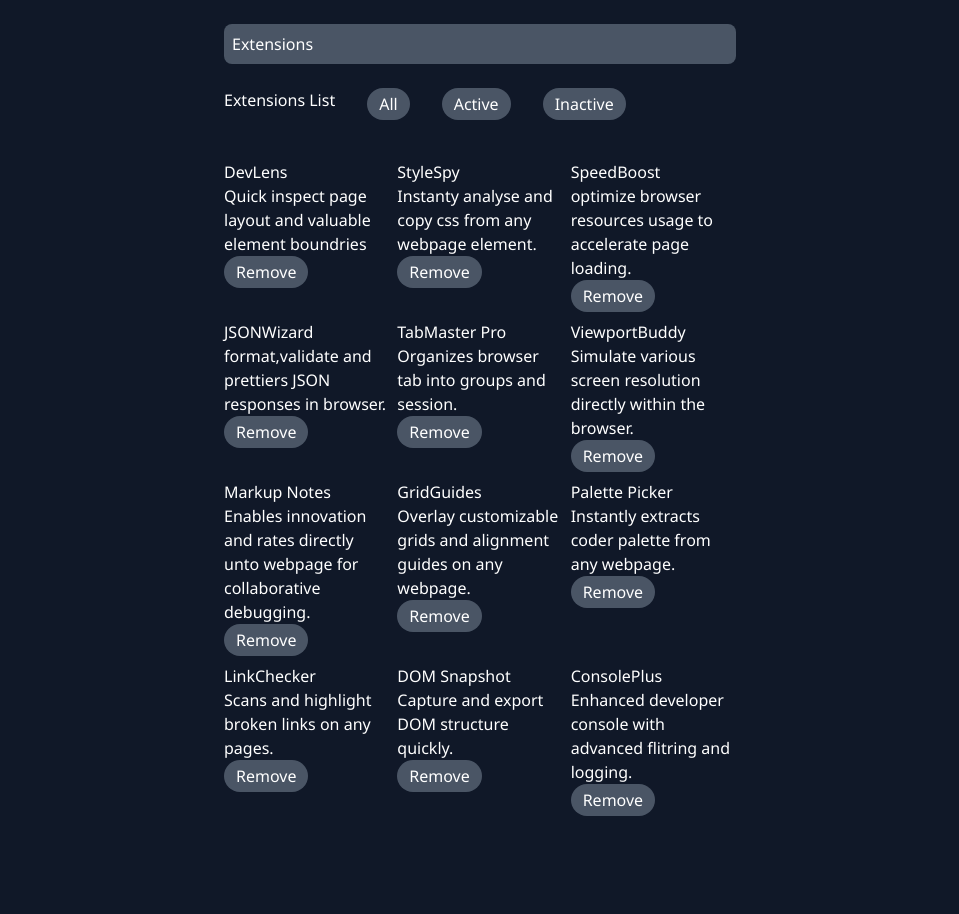
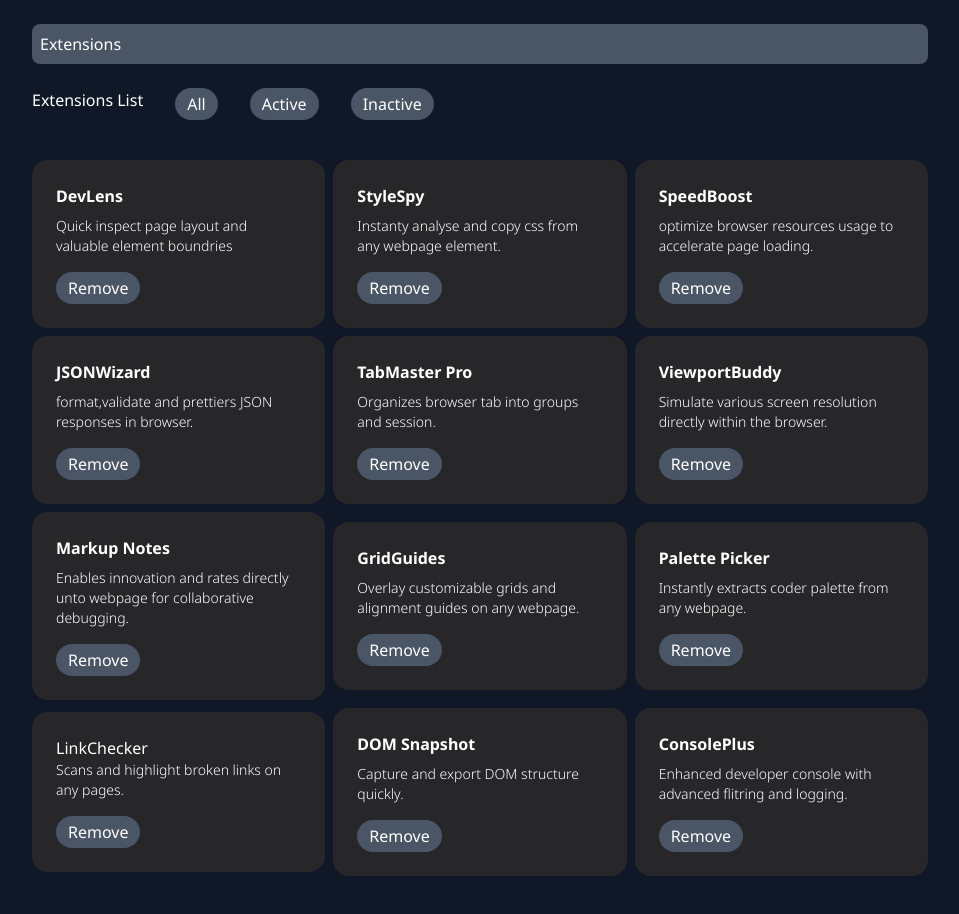
Before and after one commit to jojo-saturo/Browser, a plain HTML site: page index.html in a window 1280 px wide. Shown: the whole page, without its empty margins (160-1119 px from the left). Before the commit the page ends 816 px from the top, so only its background shows below. Drawn offline with nearby package versions, Linux system fonts and the light colour scheme.

Commit message:
Main layout

```diff
--- a/index.html
+++ b/index.html
@@ -1,11 +1,13 @@
 <!DOCTYPE html>
 <html lang="en">
+
 <head>
-    <meta charset="UTF-8">
-    <meta name="viewport" content="width=device-width, initial-scale=1.0">
-    <link rel="preconnect" href="https://fonts.googleapis.com">
-<link rel="preconnect" href="https://fonts.gstatic.com" crossorigin>
-<link href="https://fonts.googleapis.com/css2?family=Noto+Sans:ital,wght@0,100..900;1,100..900&display=swap" rel="stylesheet">
+  <meta charset="UTF-8" />
+  <meta name="viewport" content="width=device-width, initial-scale=1.0" />
+  <link rel="preconnect" href="https://fonts.googleapis.com" />
+  <link rel="preconnect" href="https://fonts.gstatic.com" crossorigin />
+  <link href="https://fonts.googleapis.com/css2?family=Noto+Sans:ital,wght@0,100..900;1,100..900&display=swap"
+    rel="stylesheet" />
   <style>
     .font-notoSans {
       font-family: "Noto Sans", sans-serif !important;
@@ -14,37 +16,118 @@
   <script src="https://cdn.jsdelivr.net/npm/@tailwindcss/browser@4"></script>
   <title>Browser UI</title>
 </head>
-<body class="min-h-screen bg-gray-900 text-white p-6 justify-items-center m-auto w-screen">
+
+<body class="min-h-screen w-screen p-6 m-auto text-white bg-gray-900 justify-items-center">
   <div class="font-notoSans">
     <!--Header-->
-        <div class="bg-gray-600 mb-6 p-2 rounded-lg">
+    <div class="mb-6 p-2 bg-gray-600 rounded-lg">
       <h3>Extensions</h3>
     </div>
-        <div class="flex gap-8 mb-10">
-            <h1>Extensions List</h1> <!--Extensions List-->
-            <button class="bg-gray-600 px-3 py-1 text-white rounded-full hover:bg-red-600">All</button>
-            <button class="bg-gray-600 px-3 py-1 text-white rounded-full hover:bg-red-600">Active</button>
-            <button class="bg-gray-600 px-3 py-1 text-white rounded-full hover:bg-red-600">Inactive</button>
+    <div class="flex mb-10 gap-8">
+      <h1>Extensions List</h1>
+      <!--Extensions List-->
+      <button class="px-3 py-1 text-white bg-gray-600 rounded-full hover:bg-red-600">
+        All
+      </button>
+      <button class="px-3 py-1 text-white bg-gray-600 rounded-full hover:bg-red-600">
+        Active
+      </button>
+      <button class="px-3 py-1 text-white bg-gray-600 rounded-full hover:bg-red-600">
+        Inactive
+      </button>
     </div>
-        <div class="grid grid-cols-3 justify-items-center gap-2 float-left w-lg"> <!--Main-->
-            <div><h1>DevLens</h1>
-            <p>Quick inspect page layout and valuable element boundries</p>
-        <button class="bg-gray-600 px-3 py-1 text-white rounded-full">Remove</button></div>
-            <div><h1>StyleSpy</h1>
-            <p>Instanty analyse and copy css from any webpage element.</p>
-        <button class="bg-gray-600 px-3 py-1 text-white rounded-full">Remove</button></div>
-            <div><h1>SpeedBoost</h1> <p>optimize browser resources usage to accelerate page loading.</p>
-            <button class="bg-gray-600 px-3 py-1 text-white rounded-full">Remove</button></div>
-            <div><h1>JSONWizard</h1><p>format,validate and prettiers JSON responses in browser.</p><button class="bg-gray-600 px-3 py-1 text-white rounded-full">Remove</button></div>
-            <div><h1>TabMaster Pro</h1><p>Organizes browser tab into groups and session.</p><button class="bg-gray-600 px-3 py-1 text-white rounded-full">Remove</button></div>
-            <div><h1>ViewportBuddy</h1><p>Simulate various screen resolution directly within the browser.</p><button class="bg-gray-600 px-3 py-1 text-white rounded-full">Remove</button></div>
-            <div><h1>Markup Notes</h1><p>Enables innovation and rates directly unto webpage for collaborative debugging.</p><button class="bg-gray-600 px-3 py-1 text-white rounded-full">Remove</button></div>
-            <div><h1>GridGuides</h1><p>Overlay customizable grids and alignment guides on any webpage.</p><button class="bg-gray-600 px-3 py-1 text-white rounded-full">Remove</button></div>
-            <div><h1>Palette Picker</h1><p>Instantly extracts coder palette from any webpage.</p><button class="bg-gray-600 px-3 py-1 text-white rounded-full">Remove</button></div>
-            <div><h1>LinkChecker</h1><p>Scans and highlight broken links on any pages.</p><button class="bg-gray-600 px-3 py-1 text-white rounded-full">Remove</button></div>
-            <div><h1>DOM Snapshot</h1><p>Capture and export DOM structure quickly.</p><button class="bg-gray-600 px-3 py-1 text-white rounded-full">Remove</button></div>
-            <div><h1>ConsolePlus</h1><p>Enhanced developer console with advanced flitring and logging.</p><button class="bg-gray-600 px-3 py-1 text-white rounded-full">Remove</button></div>
+    <div class="grid grid-cols-3 max-w-4xl w-full mb-12 justify-between items-center gap-2">
+      <!--Main-->
+      <div class="bg-zinc-800 rounded-2xl p-6">
+        <h1 class="font-bold mb-2">DevLens</h1>
+        <p class="font-light text-sm mb-4">Quick inspect page layout and valuable element boundries</p>
+        <button class="px-3 py-1 text-white bg-gray-600 rounded-full">
+          Remove
+        </button>
       </div>
-    </div> <!--Entire div-->
+      <div class="bg-zinc-800 rounded-2xl p-6">
+        <h1 class="font-bold mb-2">StyleSpy</h1>
+        <p class="font-light text-sm mb-4">Instanty analyse and copy css from any webpage element.</p>
+        <button class="px-3 py-1 text-white bg-gray-600 rounded-full">
+          Remove
+        </button>
+      </div>
+      <div class="bg-zinc-800 rounded-2xl p-6">
+        <h1 class="font-bold mb-2">SpeedBoost</h1>
+        <p class="font-light text-sm mb-4">optimize browser resources usage to accelerate page loading.</p>
+        <button class="px-3 py-1 text-white bg-gray-600 rounded-full">
+          Remove
+        </button>
+      </div>
+      <div class="bg-zinc-800 rounded-2xl p-6">
+        <h1 class="font-bold mb-2">JSONWizard</h1>
+        <p class="font-light text-sm mb-4">format,validate and prettiers JSON responses in browser.</p>
+        <button class="px-3 py-1 text-white bg-gray-600 rounded-full">
+          Remove
+        </button>
+      </div>
+      <div class="bg-zinc-800 rounded-2xl p-6">
+        <h1 class="font-bold mb-2">TabMaster Pro</h1>
+        <p class="font-light text-sm mb-4">Organizes browser tab into groups and session.</p>
+        <button class="px-3 py-1 text-white bg-gray-600 rounded-full">
+          Remove
+        </button>
+      </div>
+      <div class="bg-zinc-800 rounded-2xl p-6">
+        <h1 class="font-bold mb-2">ViewportBuddy</h1>
+        <p class="font-light text-sm mb-4">Simulate various screen resolution directly within the browser.</p>
+        <button class="px-3 py-1 text-white bg-gray-600 rounded-full">
+          Remove
+        </button>
+      </div>
+      <div class="bg-zinc-800 rounded-2xl p-6">
+        <h1 class="font-bold mb-2">Markup Notes</h1>
+        <p class="font-light text-sm mb-4">
+          Enables innovation and rates directly unto webpage for collaborative
+          debugging.
+        </p>
+        <button class="px-3 py-1 text-white bg-gray-600 rounded-full">
+          Remove
+        </button>
+      </div>
+      <div class="bg-zinc-800 rounded-2xl p-6">
+        <h1 class="font-bold mb-2">GridGuides</h1>
+        <p class="font-light text-sm mb-4">Overlay customizable grids and alignment guides on any webpage.</p>
+        <button class="px-3 py-1 text-white bg-gray-600 rounded-full">
+          Remove
+        </button>
+      </div>
+      <div class="bg-zinc-800 rounded-2xl p-6">
+        <h1 class="font-bold mb-2">Palette Picker</h1>
+        <p class="font-light text-sm mb-4">Instantly extracts coder palette from any webpage.</p>
+        <button class="px-3 py-1 text-white bg-gray-600 rounded-full">
+          Remove
+        </button>
+      </div>
+      <div class="bg-zinc-800 rounded-2xl p-6">
+        <h1>LinkChecker</h1>
+        <p class="font-light text-sm mb-4">Scans and highlight broken links on any pages.</p>
+        <button class="px-3 py-1 text-white bg-gray-600 rounded-full">
+          Remove
+        </button>
+      </div>
+      <div class="bg-zinc-800 rounded-2xl p-6">
+        <h1 class="font-bold mb-2">DOM Snapshot</h1>
+        <p class="font-light text-sm mb-4">Capture and export DOM structure quickly.</p>
+        <button class="px-3 py-1 text-white bg-gray-600 rounded-full">
+          Remove
+        </button>
+      </div>
+      <div class="bg-zinc-800 rounded-2xl p-6">
+        <h1 class="font-bold mb-2">ConsolePlus</h1>
+        <p class="font-light text-sm mb-4">Enhanced developer console with advanced flitring and logging.</p>
+        <button class="px-3 py-1 text-white bg-gray-600 rounded-full">
+          Remove
+        </button>
+      </div>
+    </div>
+  </div>
+  <!--Entire div-->
 </body>
+
 </html>
```
Lines whose indentation alone changed are shown as unchanged.
